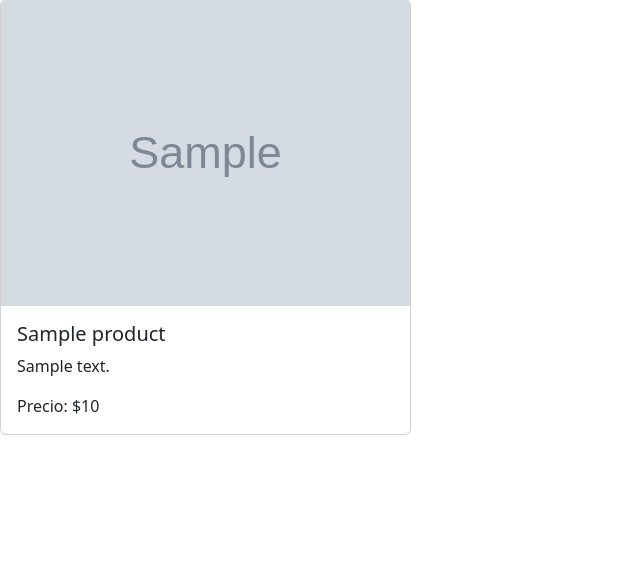
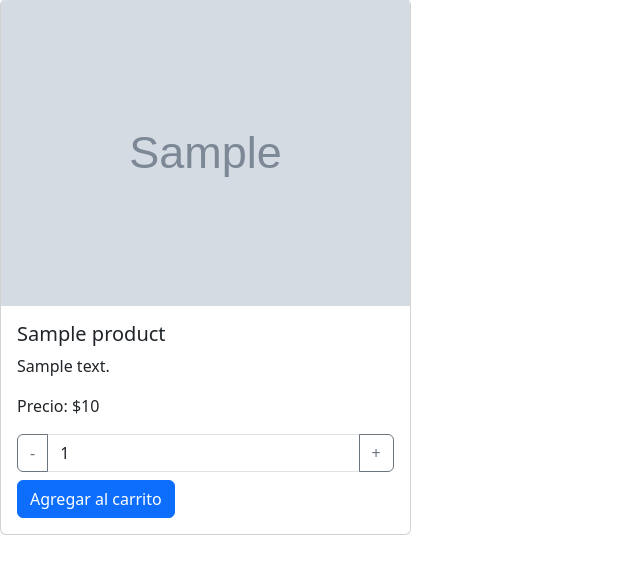
Before and after one commit to sebastiandmv2/PlatformIntegration, a Flask app: template ferremas/templates/catalogo.html in a window 1280 px wide. Shown: the part 57-631 px from the top of the page, without its empty margins (0-640 px from the left). Run offline with Flask 3, Linux system fonts and the light colour scheme; the template is opened without the code that fills it: most values are stand-ins (such as "Sample title", 1, 10 or a date in 2020); grey boxes marked "Sample" are stand-in pictures.

Commit message:
se agrega boton de sumar y agregar al carrito

```diff
--- /dev/null
+++ b/ferremas/static/scripts.js
@@ -0,0 +1,13 @@
+function incrementQuantity(productId) {
+    const quantityInput = document.getElementById(`quantity_${productId}`);
+    let quantity = parseInt(quantityInput.value) || 0;
+    quantityInput.value = quantity + 1;
+}
+
+function decrementQuantity(productId) {
+    const quantityInput = document.getElementById(`quantity_${productId}`);
+    let quantity = parseInt(quantityInput.value) || 0;
+    if (quantity > 1) {
+        quantityInput.value = quantity - 1;
+    }
+}
--- a/ferremas/templates/catalogo.html
+++ b/ferremas/templates/catalogo.html
@@ -37,6 +37,12 @@
                     <h5 class="card-title">{{ product['name'] }}</h5>
                     <p class="card-text">{{ product['description'] }}</p>
                     <p class="card-text">Precio: ${{ product['price'] }}</p>
+                    <div class="input-group">
+                        <button class="btn btn-outline-secondary" type="button" onclick="decrementQuantity('{{ product['id'] }}')">-</button>
+                        <input type="text" class="form-control" id="quantity_{{ product['id'] }}" value="1">
+                        <button class="btn btn-outline-secondary" type="button" onclick="incrementQuantity('{{ product['id'] }}')">+</button>
+                    </div>
+                    <button class="btn btn-primary mt-2" onclick="addToCart('{{ product['id'] }}')">Agregar al carrito</button>
                 </div>
             </div>
         </div>
@@ -45,10 +51,12 @@
 
 
 
+
     <div class="container mt-4">
         {% block content %}{% endblock %}
     </div>
 
     <script src="https://cdn.jsdelivr.net/npm/bootstrap@5.3.3/dist/js/bootstrap.bundle.min.js" integrity="sha384-YvpcrYf0tY3lHB60NNkmXc5s9fDVZLESaAA55NDzOxhy9GkcIdslK1eN7N6jIeHz" crossorigin="anonymous"></script>
+    <script src="{{ url_for('static', filename='scripts.js') }}"></script>
 </body>
 </html>
```
